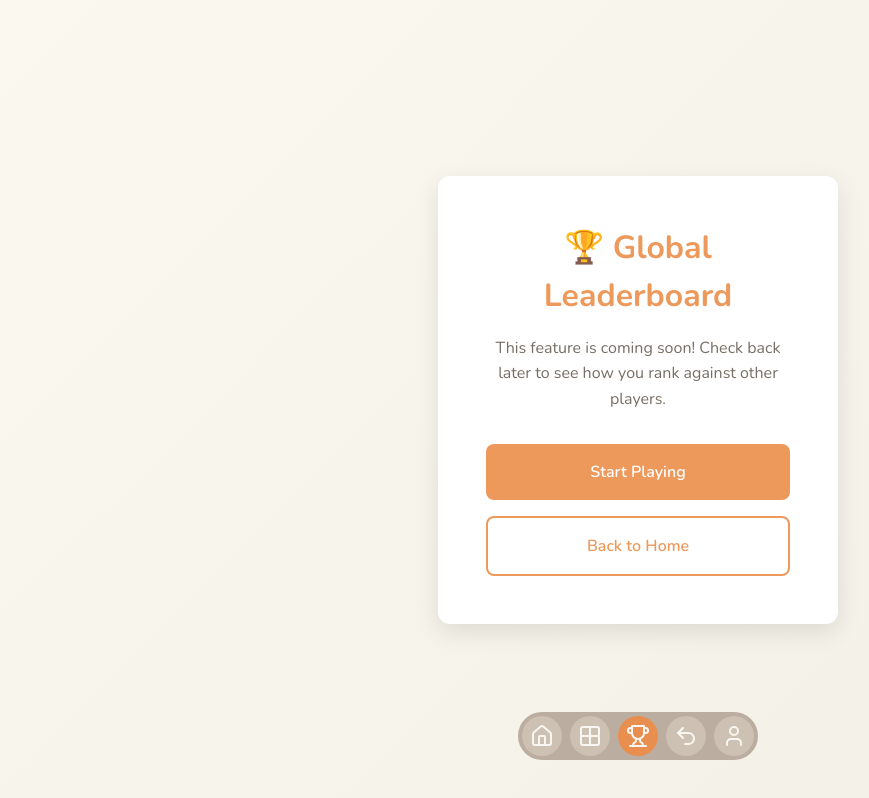
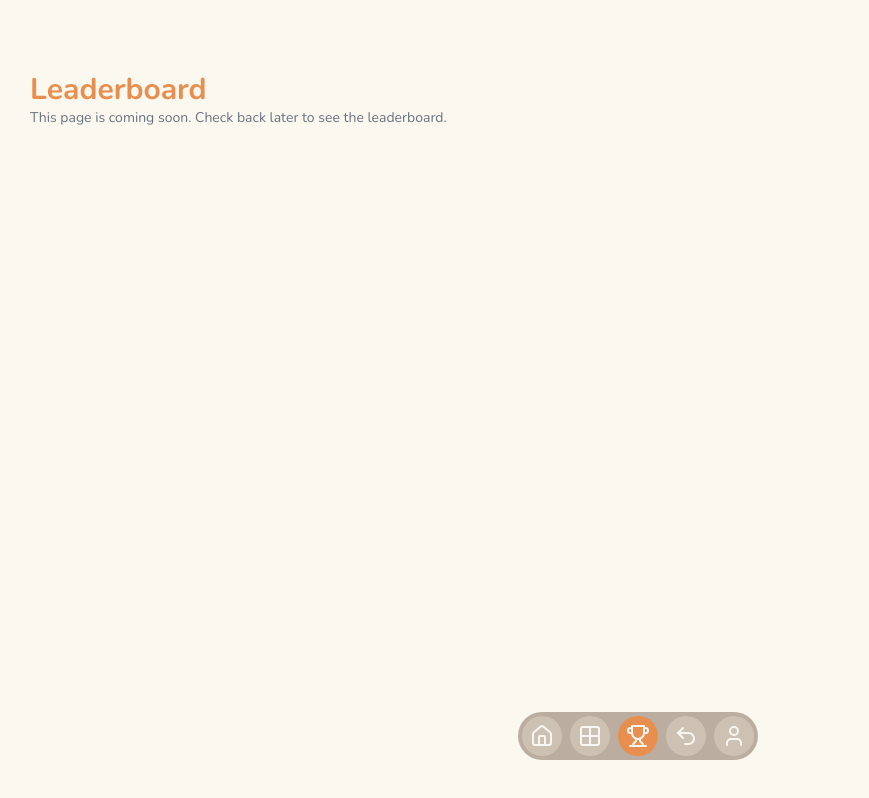
Before and after one commit to JoelYoung01/Play4096, a SvelteKit app: page /leaderboard in a window 1280 px wide. Shown: the whole page, without its empty margins (2-871 px from the left). Built offline with nearby package versions, Linux system fonts and the light colour scheme.

Commit message:
Aligned styles on other 'coming soon' pages

```diff
--- a/src/routes/leaderboard/+page.svelte
+++ b/src/routes/leaderboard/+page.svelte
@@ -1,89 +1,10 @@
 <script>
-	import { goto } from "$app/navigation";
+	import { page } from "$app/state";
 </script>
 
-<main class="leaderboard-main">
-	<div class="leaderboard-card">
-		<h1 class="leaderboard-title">🏆 Global Leaderboard</h1>
-		<p class="leaderboard-description">
-			This feature is coming soon! Check back later to see how you rank against other players.
-		</p>
-
-		<div class="leaderboard-actions">
-			<button class="primary-button" onclick={() => goto("/game")}> Start Playing </button>
-			<button class="secondary-button" onclick={() => goto("/")}> Back to Home </button>
-		</div>
-	</div>
+<main class="mx-auto mt-10 p-8" style:color={page.data.theme?.primary}>
+	<h1 class="text-3xl font-bold">Leaderboard</h1>
+	<p class="text-sm text-gray-500">
+		This page is coming soon. Check back later to see the leaderboard.
+	</p>
 </main>
-
-<style lang="postcss">
-	.leaderboard-main {
-		min-height: 100vh;
-		display: flex;
-		align-items: center;
-		justify-content: center;
-		padding: 2rem;
-		background: linear-gradient(135deg, var(--background-color) 0%, #f2f0e6 100%);
-	}
-
-	.leaderboard-card {
-		background: white;
-		padding: 3rem;
-		border-radius: 12px;
-		box-shadow: 0 8px 24px rgba(0, 0, 0, 0.1);
-		text-align: center;
-		max-width: 400px;
-		width: 100%;
-	}
-
-	.leaderboard-title {
-		color: var(--primary-color);
-		margin-bottom: 1rem;
-		font-size: 2rem;
-		font-weight: bold;
-	}
-
-	.leaderboard-description {
-		color: var(--text-color);
-		margin-bottom: 2rem;
-		line-height: 1.6;
-	}
-
-	.leaderboard-actions {
-		display: flex;
-		flex-direction: column;
-		gap: 1rem;
-	}
-
-	.primary-button,
-	.secondary-button {
-		padding: 1rem 2rem;
-		border: none;
-		border-radius: 8px;
-		font-size: 1rem;
-		font-weight: 600;
-		cursor: pointer;
-		transition: all 0.3s ease;
-	}
-
-	.primary-button {
-		background: var(--primary-color);
-		color: white;
-	}
-
-	.primary-button:hover {
-		background: var(--primary-color-dark);
-		transform: translateY(-2px);
-	}
-
-	.secondary-button {
-		background: white;
-		color: var(--primary-color);
-		border: 2px solid var(--primary-color);
-	}
-
-	.secondary-button:hover {
-		background: var(--primary-color);
-		color: white;
-	}
-</style>
--- a/src/routes/login/+page.svelte
+++ b/src/routes/login/+page.svelte
@@ -1,89 +1,10 @@
 <script>
-	import { goto } from "$app/navigation";
+	import { page } from "$app/state";
 </script>
 
-<main class="login-main">
-	<div class="login-card">
-		<h1 class="login-title">Login / Create Account</h1>
-		<p class="login-description">
-			This feature is coming soon! For now, you can play without an account.
-		</p>
-
-		<div class="login-actions">
-			<button class="primary-button" onclick={() => goto("/game")}> Play Without Account </button>
-			<button class="secondary-button" onclick={() => goto("/")}> Back to Home </button>
-		</div>
-	</div>
+<main class="mx-auto mt-10 p-8" style:color={page.data.theme?.primary}>
+	<h1 class="text-3xl font-bold">Login / Create Account</h1>
+	<p class="text-sm text-gray-500">
+		This page is coming soon. Check back later to login or create an account.
+	</p>
 </main>
-
-<style lang="postcss">
-	.login-main {
-		min-height: 100vh;
-		display: flex;
-		align-items: center;
-		justify-content: center;
-		padding: 2rem;
-		background: linear-gradient(135deg, var(--background-color) 0%, #f2f0e6 100%);
-	}
-
-	.login-card {
-		background: white;
-		padding: 3rem;
-		border-radius: 12px;
-		box-shadow: 0 8px 24px rgba(0, 0, 0, 0.1);
-		text-align: center;
-		max-width: 400px;
-		width: 100%;
-	}
-
-	.login-title {
-		color: var(--primary-color);
-		margin-bottom: 1rem;
-		font-size: 2rem;
-		font-weight: bold;
-	}
-
-	.login-description {
-		color: var(--text-color);
-		margin-bottom: 2rem;
-		line-height: 1.6;
-	}
-
-	.login-actions {
-		display: flex;
-		flex-direction: column;
-		gap: 1rem;
-	}
-
-	.primary-button,
-	.secondary-button {
-		padding: 1rem 2rem;
-		border: none;
-		border-radius: 8px;
-		font-size: 1rem;
-		font-weight: 600;
-		cursor: pointer;
-		transition: all 0.3s ease;
-	}
-
-	.primary-button {
-		background: var(--primary-color);
-		color: white;
-	}
-
-	.primary-button:hover {
-		background: var(--primary-color-dark);
-		transform: translateY(-2px);
-	}
-
-	.secondary-button {
-		background: white;
-		color: var(--primary-color);
-		border: 2px solid var(--primary-color);
-	}
-
-	.secondary-button:hover {
-		background: var(--primary-color);
-		color: white;
-	}
-</style>
```
